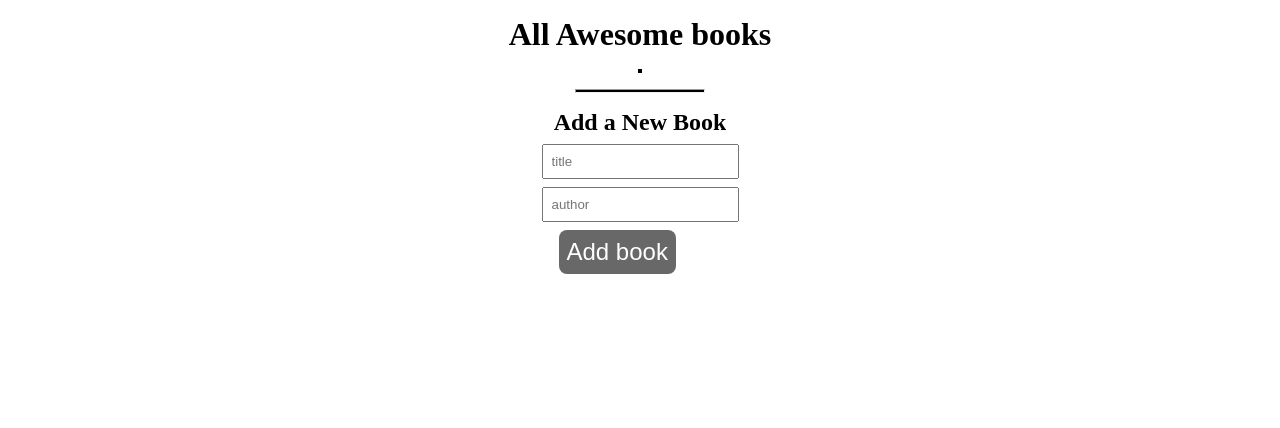
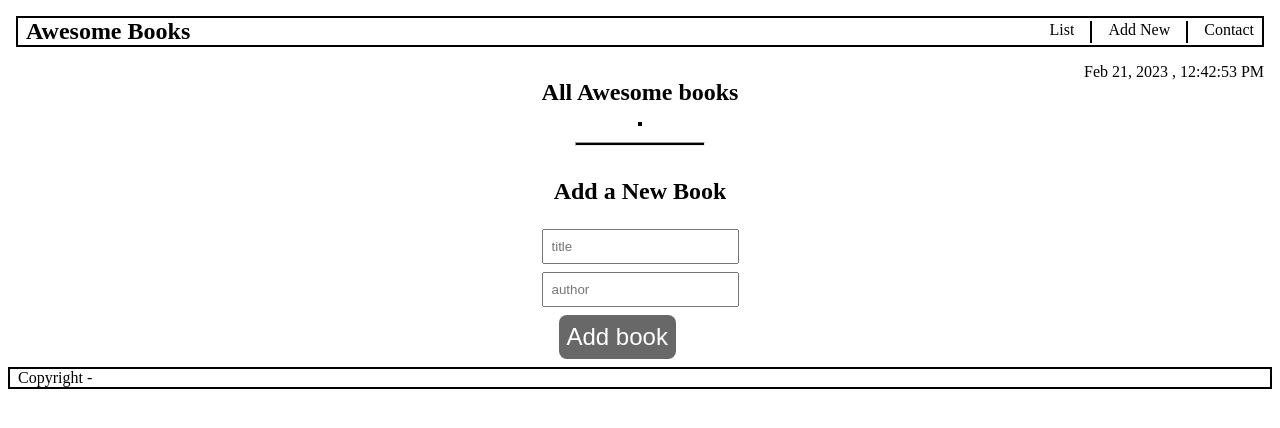
Before and after one commit to Rishi-Mishra0704/awesome-books, a website: page index.html in a window 1280 px wide. Drawn offline with Linux system fonts and the light colour scheme.

Commit message:
Add time functon,some css

```diff
--- a/class.js
+++ b/class.js
@@ -8,6 +8,18 @@ const bookContainer = document.getElementById('displayBook');
 const allBook = JSON.parse(localStorage.getItem('allBook')) || [];
 const { title, author } = form.elements;
 
+/*  for showing time and date */
+function updateTime() {
+  const today = new Date();
+  const options = { month: 'short', day: 'numeric', year: 'numeric' };
+  const date = today.toLocaleString('en-US', options);
+  const time = today.toLocaleTimeString();
+  document.getElementById('date-time').innerHTML = `${date} , ${time}`;
+}
+updateTime();
+setInterval(updateTime, 1000);
+
+/*   */
 class Book {
   constructor(id, title, author) {
     this.id = id;
--- a/index.html
+++ b/index.html
@@ -10,9 +10,21 @@
 </head>
 
 <body>
-  <header></header>
+  <header>
+    <nav id="nav">
+      <h1>Awesome Books</h1>
+      <ul>
+        <li>List</li>
+        <li class="separator"></li>
+        <li>Add New</li>
+        <li class="separator"></li>
+        <li>Contact</li>
+      </ul>
+    </nav>
+    <div id="date-time"></div>
+  </header>
   <main>
-    <h1 class="title">All Awesome books</h1>
+    <h2 class="title">All Awesome books</h2>
     <section id="displayBook">
 
     </section>
@@ -32,6 +44,9 @@
       </form>
     </section>
   </main>
+  <footer>
+    <p>Copyright -</p>
+  </footer>
   <script src="class.js"></script>
 </body>
 
--- a/style.css
+++ b/style.css
@@ -3,6 +3,44 @@
   margin: 0;
   list-style: none;
   overflow-x: hidden;
+}
+
+#nav{
+  display: flex;
+  justify-content: space-between;
+  align-items: center;
+  border: 2px solid black;
+  margin: 1rem 1rem;
+}
+
+h1{
+margin-left: 0.5rem;
+}
+
+#nav ul{
+  display: flex;
+  gap:1rem;
+  margin-right: 0.5rem;
+}
+
+#nav ul li{
+  cursor: pointer;
+}
+
+#nav ul li:hover,
+#nav ul li:focus{
+  color: rgba(239, 10, 10, 0.971);
+}
+
+.separator{
+  height: 20px;
+  border:1px solid black;
+}
+
+#date-time{
+  position: fixed;
+  right: 0;
+  margin-right: 1rem;
 }
 
 main {
@@ -12,7 +50,7 @@ main {
   align-items: center;
 }
 
-h1 {
+h2 {
   margin: 1rem 0;
 }
 
@@ -25,6 +63,7 @@ h1 {
   align-items: center;
   width: 80vw;
   margin: 1rem;
+  background-color: rgba(84, 77, 77, 0.056);
 }
 
 .items p {
@@ -75,3 +114,9 @@ hr {
 #form li {
   margin: 0.5rem;
 }
+
+footer p{
+  border: 2px solid black;
+  margin: 0.5rem;
+  padding-left: 0.5rem;
+}
```
